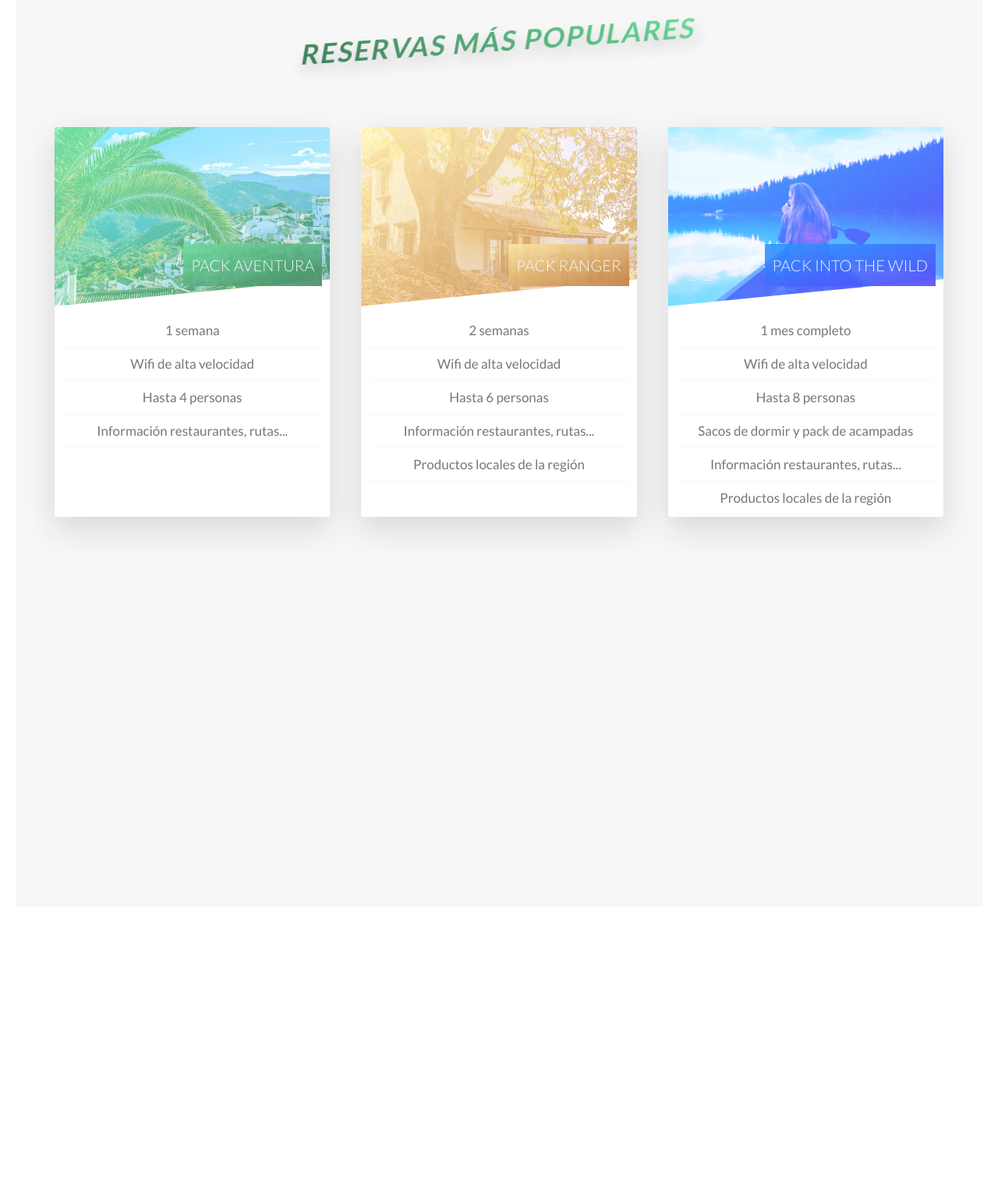
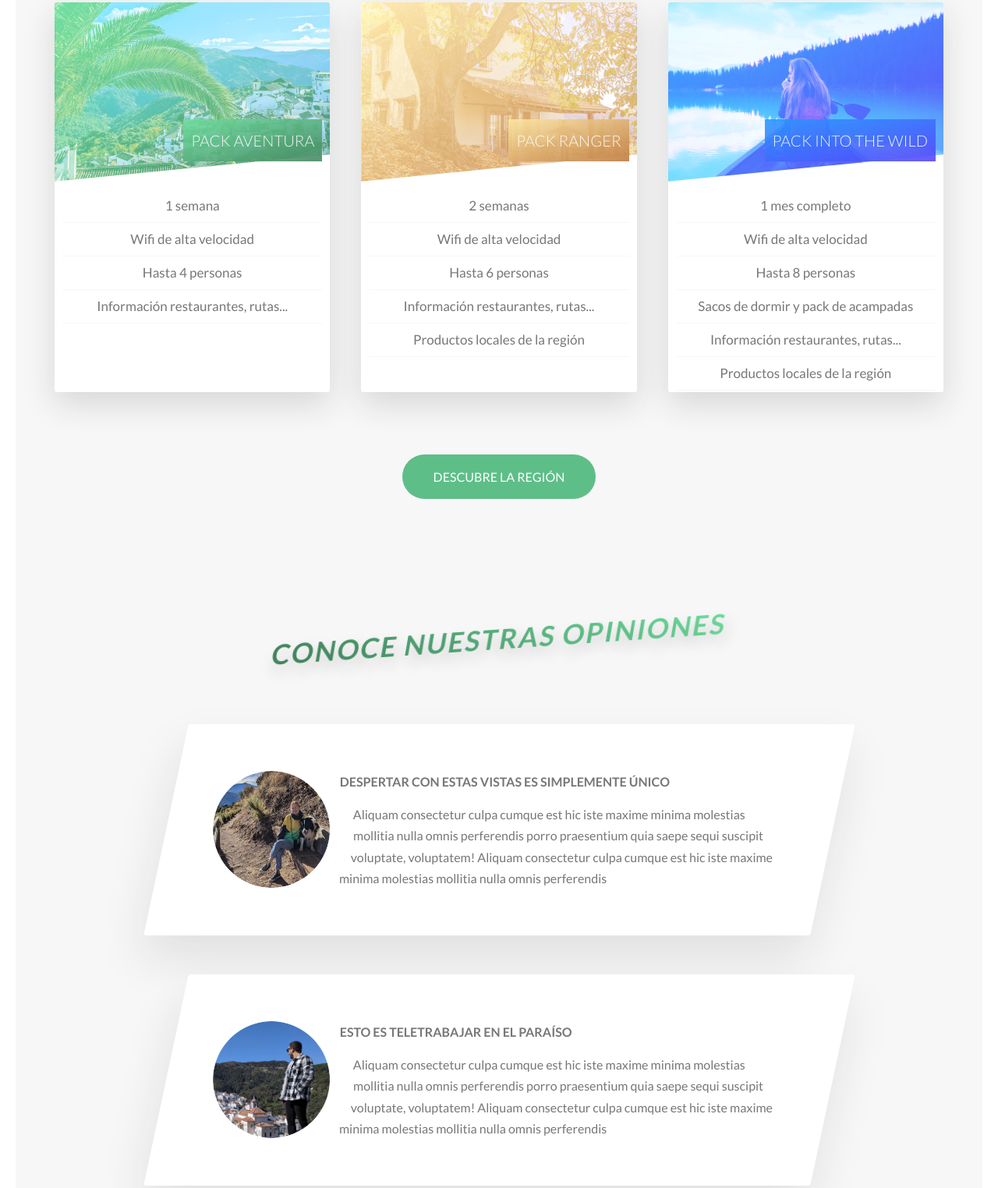
Before and after one commit to iamnachoj/CopaVenturaSite, a website: page index.html in a window 1280 px wide. Shown: the part 2488-4012 px from the top of the page at 78% size. Before the commit the page ends 3671 px from the top, so only its background shows below. Drawn offline with Linux system fonts and the light colour scheme.

Commit message:
start structure for stories' section

```diff
--- a/index.html
+++ b/index.html
@@ -103,7 +103,7 @@
         </div>
     </section>
 
-    <section class="section-prices">
+    <section class="section-reservations">
         <div class="u-center-text u-margin-bottom-big">
             <h2 class="heading-secondary">
                 Reservas más populares
@@ -124,7 +124,13 @@
                         </ul>
                     </div>
                     <div class="card__side card__side--back card__side--back-1">
-                        BACK
+                        <div class="card__cta">
+                            <div class="card__price-box">
+                                <p class="card__price-box--only">Sólo</p>
+                                <p class="card__price-box--value">570€</p>
+                                <a href="#" class="btn btn--white btn--animated">Reservar</a>
+                            </div>
+                        </div>
                     </div>
                 </div>
             </div>
@@ -142,7 +148,13 @@
                         </ul>
                     </div>
                     <div class="card__side card__side--back card__side--back-2">
-                        BACK
+                        <div class="card__cta">
+                            <div class="card__price-box">
+                                <p class="card__price-box--only">Sólo</p>
+                                <p class="card__price-box--value">990€</p>
+                                <a href="#" class="btn btn--white btn--animated">Reservar</a>
+                            </div>
+                        </div>
                     </div>
                 </div>
             </div>
@@ -161,8 +173,56 @@
                         </ul>
                     </div>
                     <div class="card__side card__side--back card__side--back-3">
-                        BACK
+                        <div class="card__cta">
+                            <div class="card__price-box">
+                                <p class="card__price-box--only">Sólo</p>
+                                <p class="card__price-box--value">1670€</p>
+                                <a href="#" class="btn btn--white btn--animated">Reservar</a>
+                            </div>
+                        </div>
                     </div>
+                </div>
+            </div>
+        </div>
+
+        <div class="u-center-text u-margin-top-big">
+            <a href="#" class="btn btn--green">Descubre la región</a>
+        </div>
+    </section>
+
+    <section class="section-stories">
+        <div class="u-center-text u-margin-bottom-big">
+            <h2 class="heading-secondary">
+                Conoce nuestras opiniones
+            </h2>
+        </div>
+
+        <div class="row">
+            <div class="story">
+                <figure class="story__shape">
+                    <img src="img/marine.png" alt="Person in Benalauria">
+                </figure>
+                <div class="story__text">
+                    <h3 class="heading-tertiary u-margin-bottom-small">Despertar con estas vistas es simplemente único</h3>
+                    <p>
+                        Aliquam consectetur culpa cumque est hic iste maxime minima molestias mollitia nulla omnis perferendis porro praesentium quia saepe sequi suscipit voluptate, voluptatem!
+                        Aliquam consectetur culpa cumque est hic iste maxime minima molestias mollitia nulla omnis perferendis
+                    </p>
+                </div>
+            </div>
+        </div>
+
+        <div class="row">
+            <div class="story">
+                <figure class="story__shape">
+                    <img src="img/ricardo.png" alt="Person in Benalauria">
+                </figure>
+                <div class="story__text">
+                    <h3 class="heading-tertiary u-margin-bottom-small">Esto es teletrabajar en el paraíso</h3>
+                    <p>
+                        Aliquam consectetur culpa cumque est hic iste maxime minima molestias mollitia nulla omnis perferendis porro praesentium quia saepe sequi suscipit voluptate, voluptatem!
+                        Aliquam consectetur culpa cumque est hic iste maxime minima molestias mollitia nulla omnis perferendis
+                    </p>
                 </div>
             </div>
         </div>
--- a/sass/components/_button.scss
+++ b/sass/components/_button.scss
@@ -22,6 +22,11 @@
   &--white {
     background-color: $color-white;
     color: $color-grey-dark;
+  }
+
+  &--green {
+    background-color: $color-primary;
+    color: $color-white;
   }
 
   &--animated {
--- a/sass/components/_card.scss
+++ b/sass/components/_card.scss
@@ -99,4 +99,25 @@
       border-bottom: 1px solid $color-grey-light-1;
     }
   }
+
+  &__cta {
+    position: absolute;
+    top: 50%;
+    left: 50%;
+    transform: translate(-50%, -50%);
+  }
+
+  &__price-box {
+    text-align: center;
+    margin-bottom: 4rem;
+    color: $color-white;
+    &--only {
+      font-size: 1.4rem;
+      text-transform: uppercase;
+    }
+    &--value {
+      font-size: 6rem;
+      font-weight: $font-weight-bold;
+    }
+  }
 }
--- /dev/null
+++ b/sass/components/_story.scss
@@ -0,0 +1,32 @@
+.story {
+  width: 75%;
+  margin: 0 auto;
+  box-shadow: 0 3rem 6rem rgba($color-black, .1);
+  background-color: $color-white;
+  border-radius: 3px;
+  padding: 6rem;
+  padding-left: 9rem;
+  font-size: $default-font-size;
+  transform: skewX(-12deg);
+
+  & > * {
+    transform: skewX(12deg);
+  }
+
+  &__shape {
+    width: 15rem;
+    height: 15rem;
+    float: left;
+    --webkit-shape-outside: circle(50% at 50% 50%);
+    shape-outside: circle(50% at 50% 50%);
+    --webkit-clip-path: circle(50% at 50% 50%);
+    clip-path: circle(50% at 50% 50%);
+    transform: translateX(-3rem) skewX(12deg);;
+
+    img {
+      height: 100%;
+      width: 100%;
+    }
+  }
+
+}
--- a/sass/main.scss
+++ b/sass/main.scss
@@ -12,6 +12,7 @@
 @import "./components/composition";
 @import "./components/feature-box";
 @import "./components/card";
+@import "./components/story";
 
 @import "./layout/header";
 @import "./layout/grid";
--- a/sass/pages/_home.scss
+++ b/sass/pages/_home.scss
@@ -21,7 +21,13 @@
   }
 }
 
-.section-prices {
-  padding: 25rem 0 50rem;
+.section-reservations {
+  margin-top: -20vh;
+  padding: 25rem 0 15rem;
   background-color: $color-grey-light-1;
 }
+
+.section-stories {
+  padding: 0 0 15rem;
+  background-color: $color-grey-light-1;
+}
```
Also changed, not shown: css/style.css, img/marine.png (added), img/nat-10.jpg (deleted), img/nat-7.jpg (deleted), img/ricardo.png (added).
